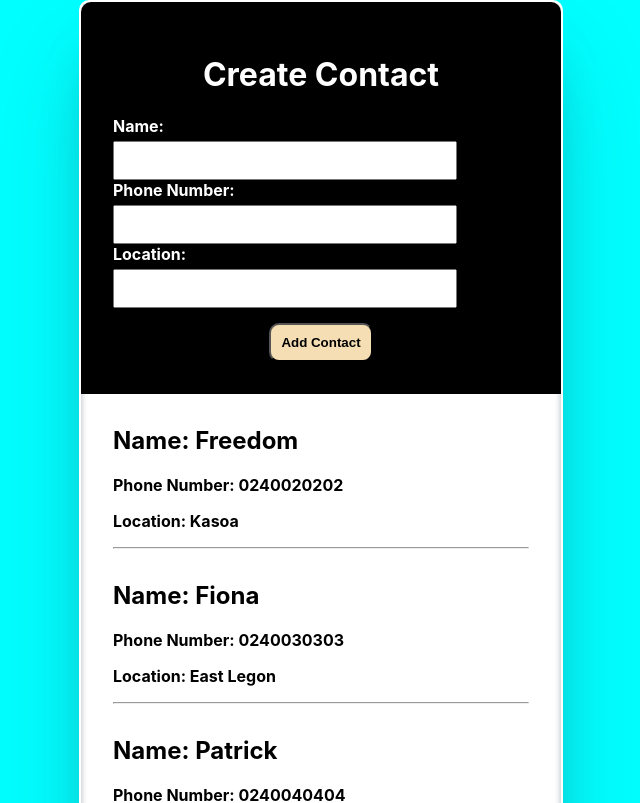
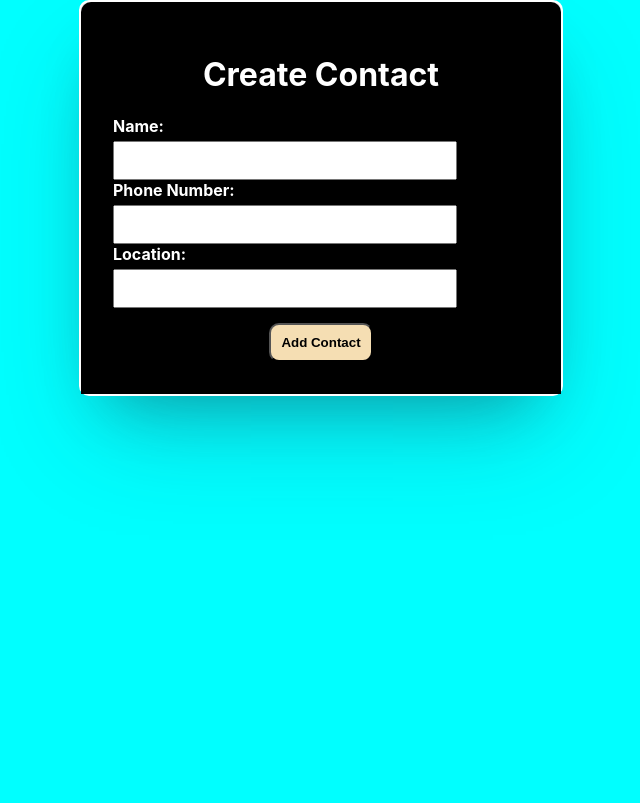
Before and after one commit to Freedom-seven/react-contacts, a React (Create React App) app: page / in a window 1280 px wide. Shown: the top 803 px of the page, without its empty margins (319-959 px from the left). Built offline with nearby package versions, Linux system fonts and the light colour scheme.

Commit message:
import contact list

```diff
--- a/src/App.jsx
+++ b/src/App.jsx
@@ -1,7 +1,7 @@
 import React, { Component } from 'react';
-import Contacts from './Component/Contacts';
 import ContactsForm from './Component/ContactsForm';
 import './App.css';
+import ContactsList from './Component/ContactsList';
 
 class App extends Component {
   constructor(props) {
@@ -39,15 +39,10 @@
   }
 
   render() {
-    const contacts = this.state.contacts.map((contact, index) => {
-      return (
-        <Contacts contact={contact} key={index} />
-      )
-    })
     return (
       <div  className="completeContact" >
         <ContactsForm addContact={this.handleAddContact} />
-        {contacts}
+        <ContactsList contacts={this.state.contacts} />
 
       </div>
     );
```
